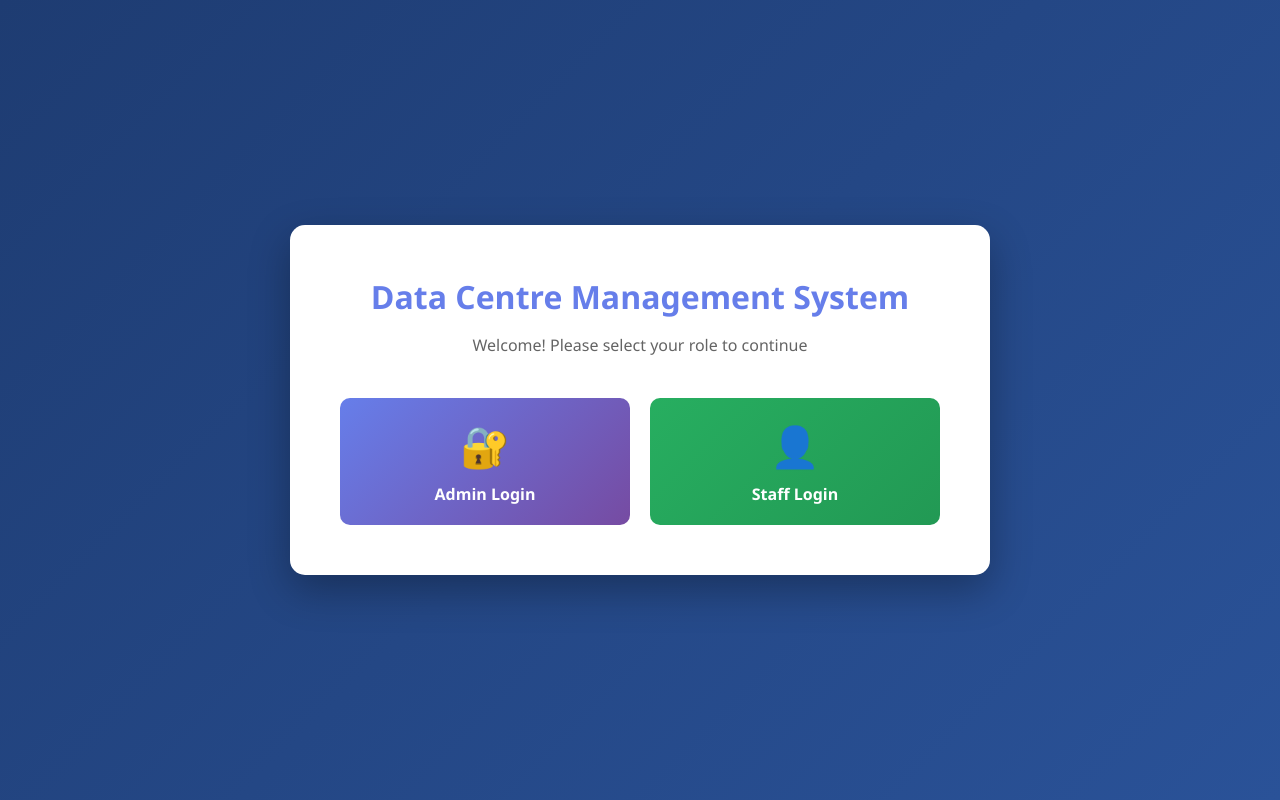
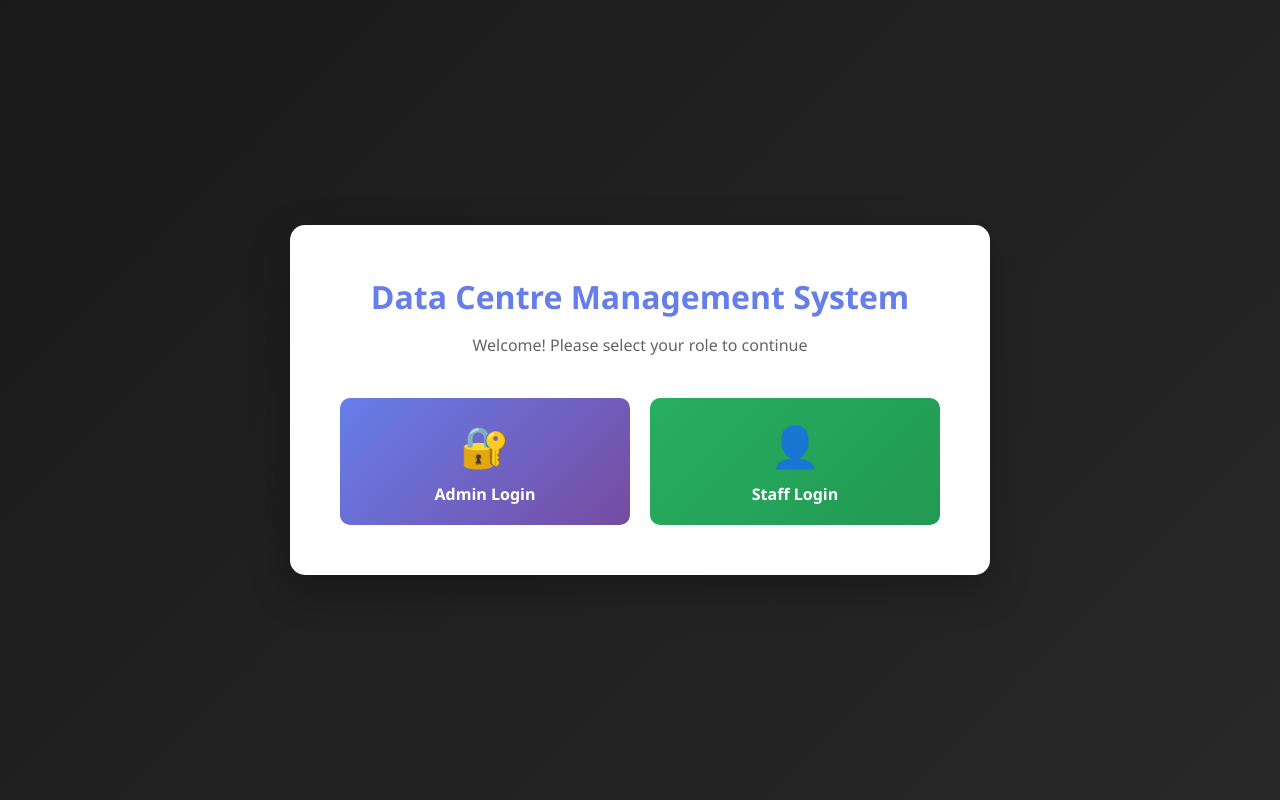
Before and after one commit to sovereignsunlessofdeath-cmyk/datacenter_project, a Flask app: page / in a window 1280 px wide. Run offline with Flask 3, Linux system fonts and the light colour scheme.

Commit message:
Update background color to dark grey

```diff
--- a/templates/index.html
+++ b/templates/index.html
@@ -7,7 +7,7 @@
         * { margin: 0; padding: 0; box-sizing: border-box; }
         body {
             font-family: Segoe UI, Tahoma, Geneva, Verdana, sans-serif;
-            background: linear-gradient(135deg, rgb(30, 60, 114) 0%, rgb(42, 82, 152) 100%);
+            background: linear-gradient(135deg, rgb(26, 26, 26) 0%, rgb(40, 40, 40) 100%);
             min-height: 100vh;
             display: flex;
             justify-content: center;
--- a/templates/login_admin.html
+++ b/templates/login_admin.html
@@ -7,7 +7,7 @@
         * { margin: 0; padding: 0; box-sizing: border-box; }
         body {
             font-family: Segoe UI, Tahoma, Geneva, Verdana, sans-serif;
-            background: linear-gradient(135deg, rgb(30, 60, 114) 0%, rgb(42, 82, 152) 100%);
+            background: linear-gradient(135deg, rgb(26, 26, 26) 0%, rgb(40, 40, 40) 100%);
             min-height: 100vh;
             display: flex;
             justify-content: center;
--- a/templates/order.html
+++ b/templates/order.html
@@ -7,7 +7,7 @@
         * { margin: 0; padding: 0; box-sizing: border-box; }
         body {
             font-family: 'Segoe UI', Tahoma, Geneva, Verdana, sans-serif;
-            background: linear-gradient(135deg, #667eea 0%, #764ba2 100%);
+            background: linear-gradient(135deg, rgb(26, 26, 26) 0%, rgb(40, 40, 40) 100%);
             min-height: 100vh;
             padding: 20px;
             display: flex;
```
